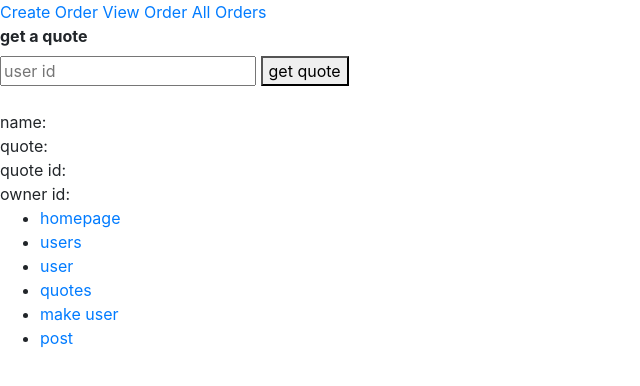
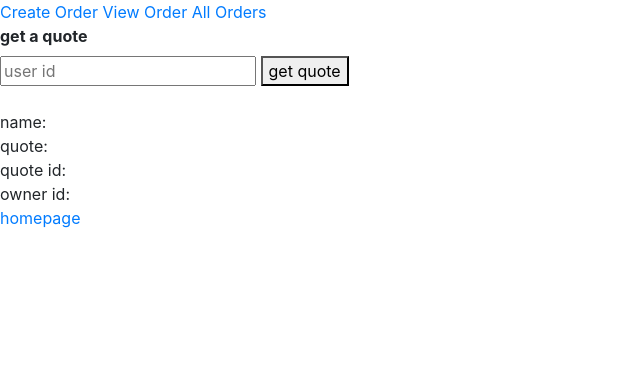
Before and after one commit to tvanloy/eindproject-frontend, a website: page quote.html in a window 1280 px wide. Shown: the whole page, without its empty margins (0-640 px from the left). Drawn offline with nearby package versions, Linux system fonts and the light colour scheme.

Commit message:
Update quote.html

```diff
--- a/quote.html
+++ b/quote.html
@@ -32,15 +32,6 @@
         owner id: <strong x-text="responsedata.owner_id"></strong>
 
     </div>
-        <nav>
-        <ul>
-            <li><a href="homepage.html">homepage</a></li>
-            <li><a href="users.html">users</a></li>
-            <li><a href="user.html">user</a></li>
-            <li><a href="quotes.html">quotes</a></li>
-            <li><a href="index.html">make user</a></li>
-            <li><a href="post.html">post</a></li>
-        </ul>
-    </nav>
+    <a href="homepage.html">homepage</a>
 </body>
 </html>
```
